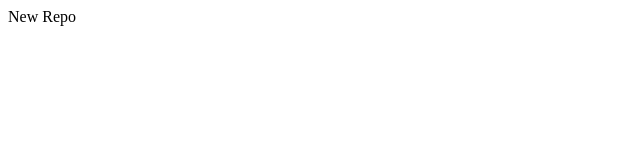
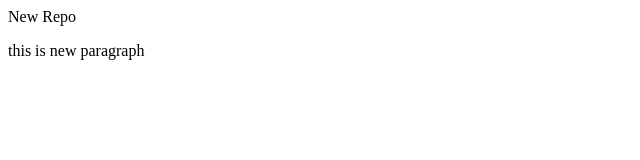
Before and after one commit to abhissgithub/GitDemo, a plain HTML site: page index.html in a window 1280 px wide. Shown: the whole page, without its empty margins (0-640 px from the left). Drawn offline with Linux system fonts and the light colour scheme.

Commit message:
new paragraph added

```diff
--- a/index.html
+++ b/index.html
@@ -1 +1,2 @@
 <p>New Repo</p>
+<P>this is new paragraph</P>
```
